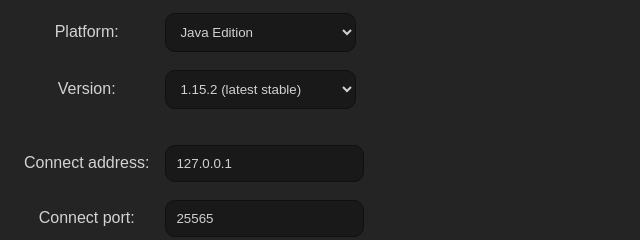
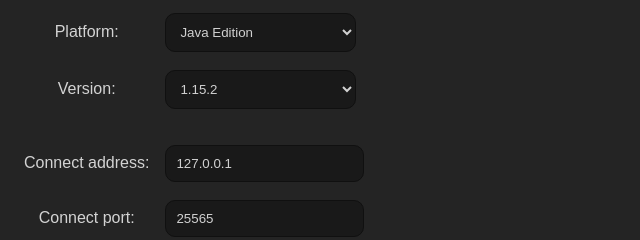
Before and after one commit to Heath123/pakkit, an Electron app: page html/startPage/index.html in a window 800 px wide. Shown: the part 122-362 px from the top of the page, 0-640 px from the left. Drawn offline with Linux system fonts and the light colour scheme.

Commit message:
1.16 and 1.16.1 Java Edition support

```diff
--- a/html/startPage/index.html
+++ b/html/startPage/index.html
@@ -25,8 +25,10 @@
       <p>
         <label for="version">Version:</label>
         <select id="version" style="width: 191px;">
+          <option value="1.16.1">1.16.1 (latest stable)</option>
+          <option value="1.16">1.16</option>
           <option value="20w13b">20w13b</option>
-          <option value="1.15.2">1.15.2 (latest stable)</option>
+          <option value="1.15.2">1.15.2</option>
           <option value="1.15.1">1.15.1</option>
           <option value="1.15">1.15</option>
           <option value="1.14.4">1.14.4</option>
```
Also changed, not shown: package.json (+7 -7 lines), 1 other file.
